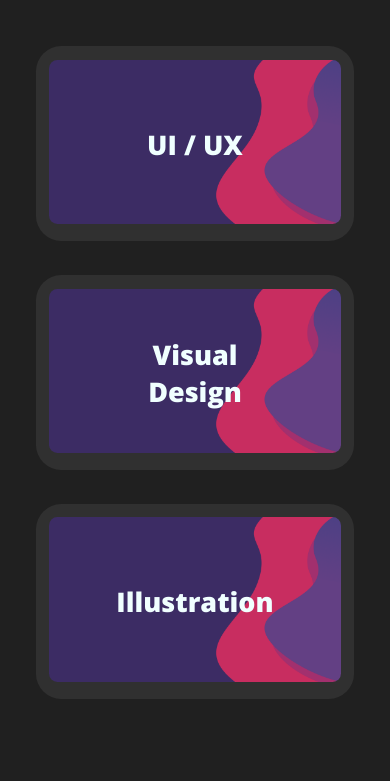
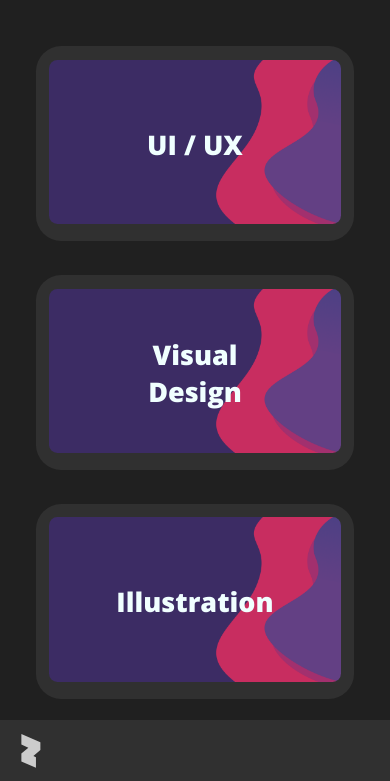
Before and after one commit to riyoza/timotty, a plain HTML site: page index.html in a window 390 px wide. Shown: the part 63-844 px from the top of the page. Drawn offline with nearby package versions, Linux system fonts and the light colour scheme.

Commit message:
Update gaya.css

```diff
--- a/gaya.css
+++ b/gaya.css
@@ -16,9 +16,10 @@ body {
 .navbar {
   width: auto;
   position: fixed;
-  top: 50%;
+  bottom: 50%;
   left: 100%;
-  transform: translate(-100%, -50%);
+  transform: translate(-100%, 50%);
+  z-index: 1;
   /* justify-content: space-between;
   align-items: center;
   align-content: center;
@@ -150,7 +151,7 @@ img {
 @media only screen and (max-width: 600px) {
   .navbar {
     width: 100%;
-    top: 0%;
+    bottom: 0%;
     left: 0%;
     transform: translate(0%, 0%);
   }
```
